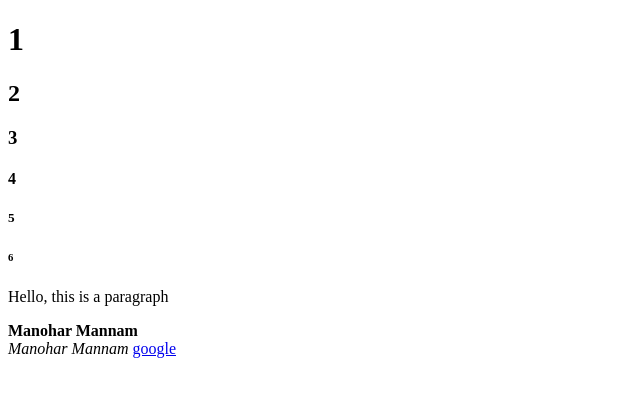
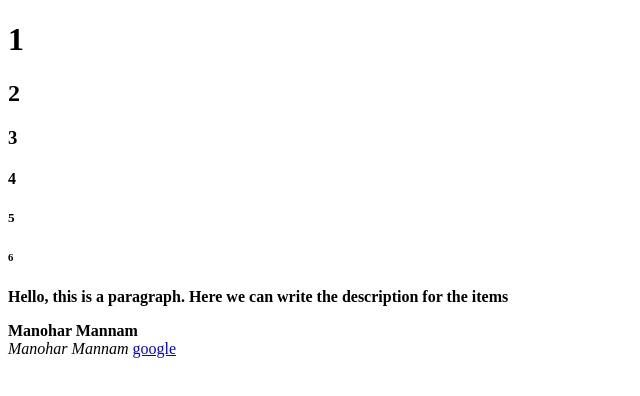
Before and after one commit to mannam11/first_project, a plain HTML site: page headtags.html in a window 1280 px wide. Shown: the whole page, without its empty margins (0-640 px from the left). Drawn offline with Linux system fonts and the light colour scheme.

Commit message:
Removed 'colur' attribute added 'strong' attribute

```diff
--- a/headtags.html
+++ b/headtags.html
@@ -11,7 +11,7 @@
     <h4>4</h4>
     <h5>5</h5>
     <h6>6</h6>
-    <p title="Hello" style="colur:blue;">Hello, this is a paragraph</p>
+    <p title="Hello"><strong>Hello, this is a paragraph. Here we can write the description for the items</strong></p>
     <strong>Manohar Mannam</strong>
     <br>
     <em>Manohar Mannam</em>
```
